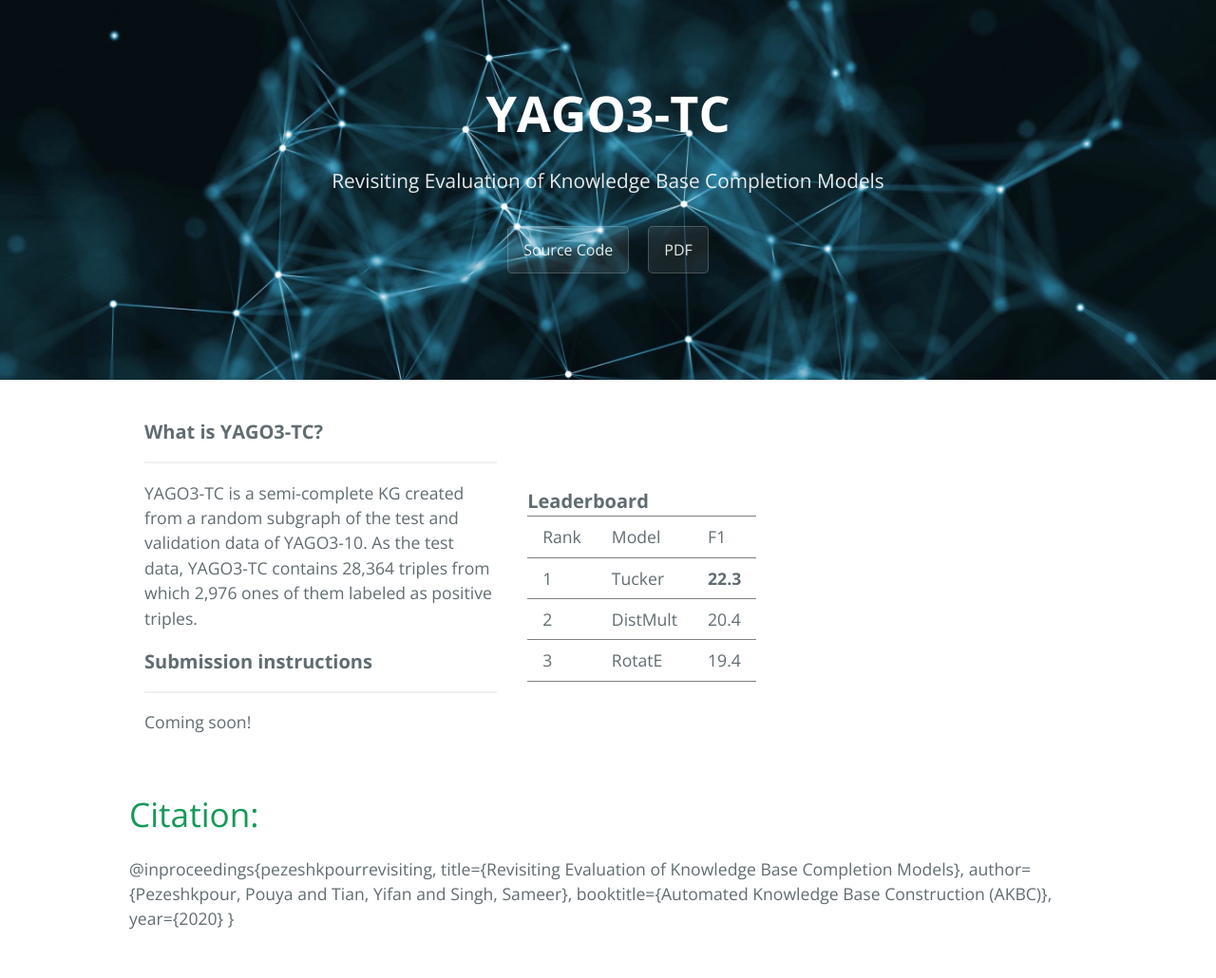
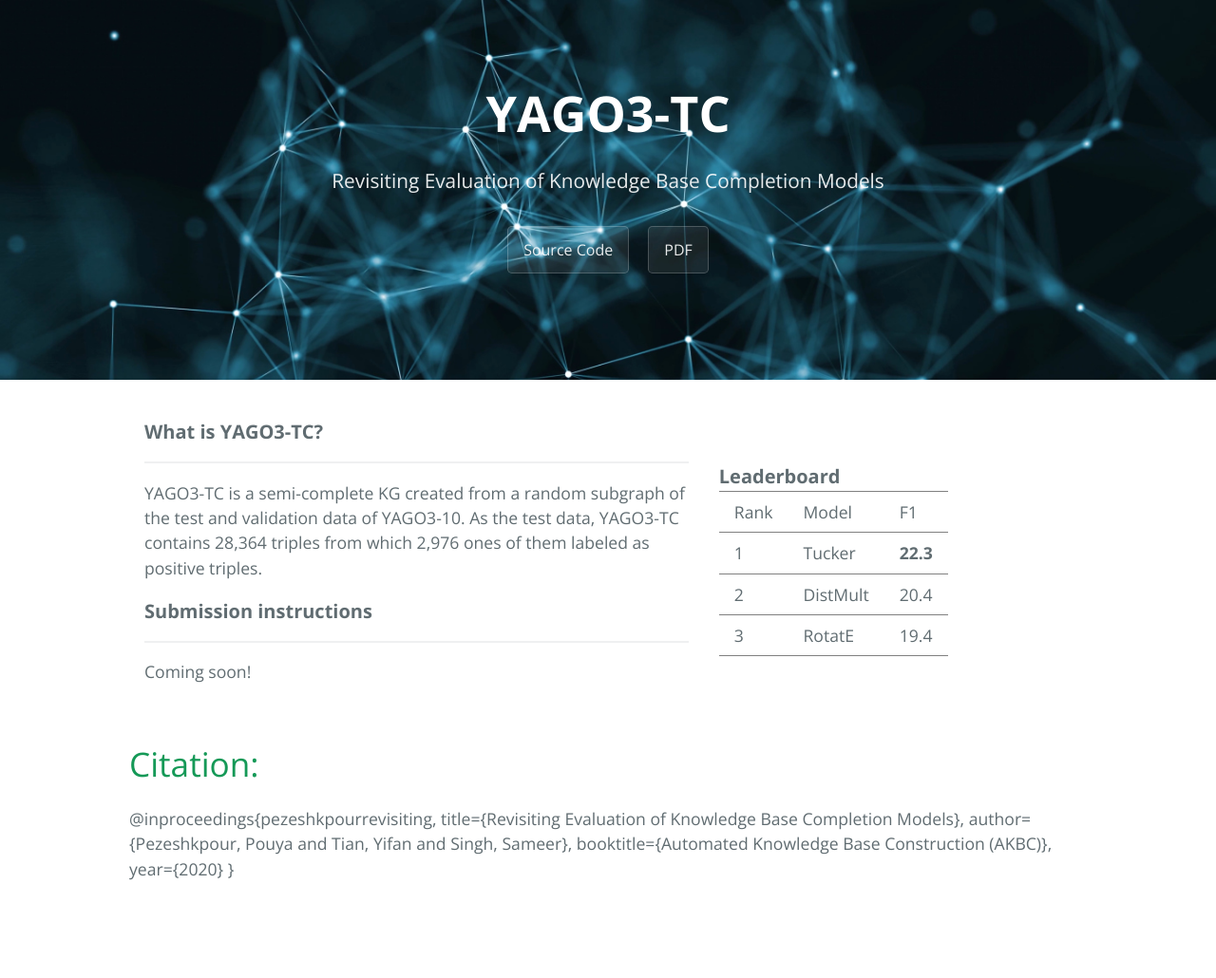
Before and after one commit to pouyapez/yago3-tc, a Jekyll site: the page built from index.md, in a window 1280 px wide. Shown: the whole page at 95% size. Built offline with Jekyll 4.4.1, drawn with Linux system fonts in a browser that asks for light colours; after the commit the page ends 977 px from its top, so only the background shows below that.

Commit message:
Update index.md

```diff
--- a/index.md
+++ b/index.md
@@ -4,7 +4,7 @@ layout: default
 <div class="menu-container noselect">
    <table class="content-table">
       <tr>
-        <td style="width:40%;">
+        <td style="width:60%;">
         <font style="font-size:20px"><b>What is YAGO3-TC?</b></font>
          <hr>
         <p class="text right-align text-large add-top-margin" style="width:100%;">
```
